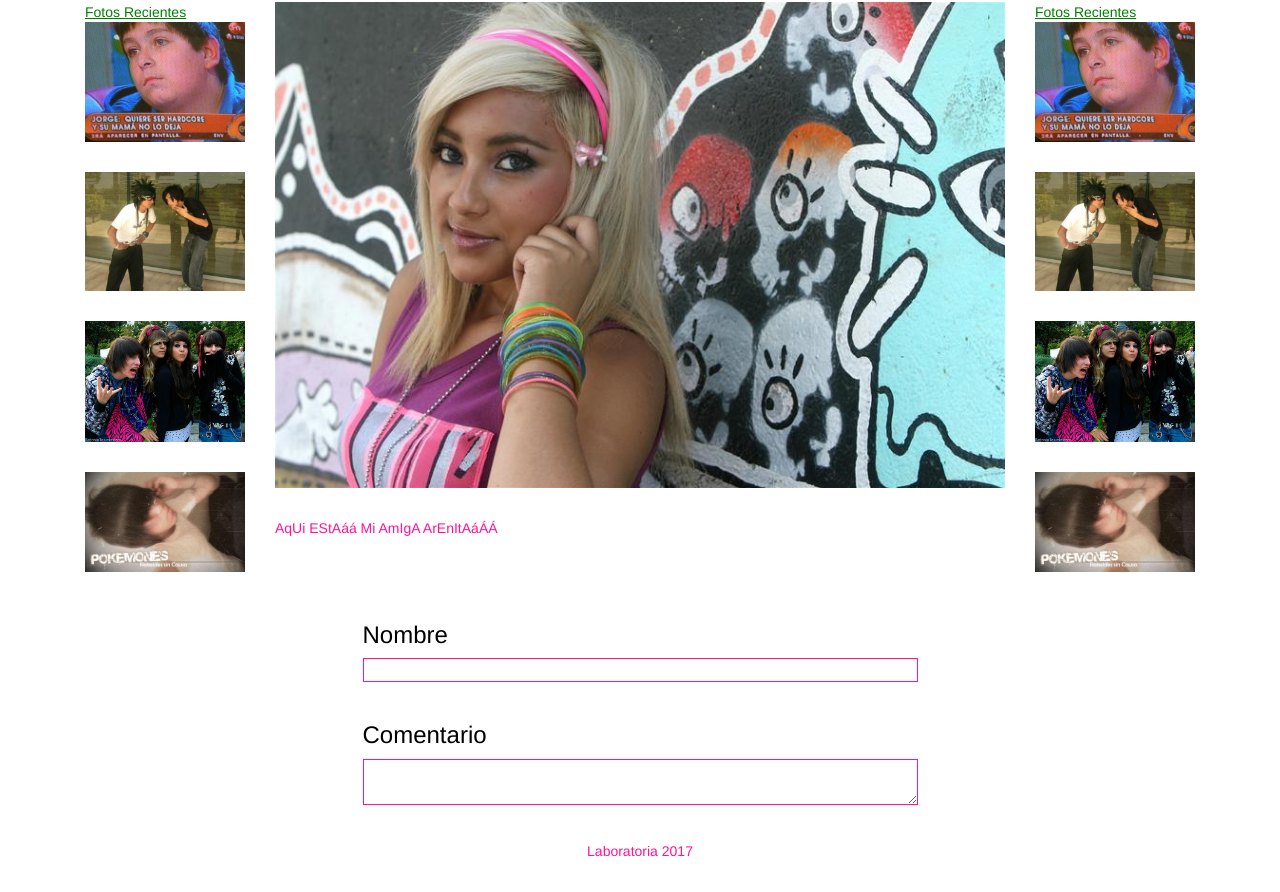
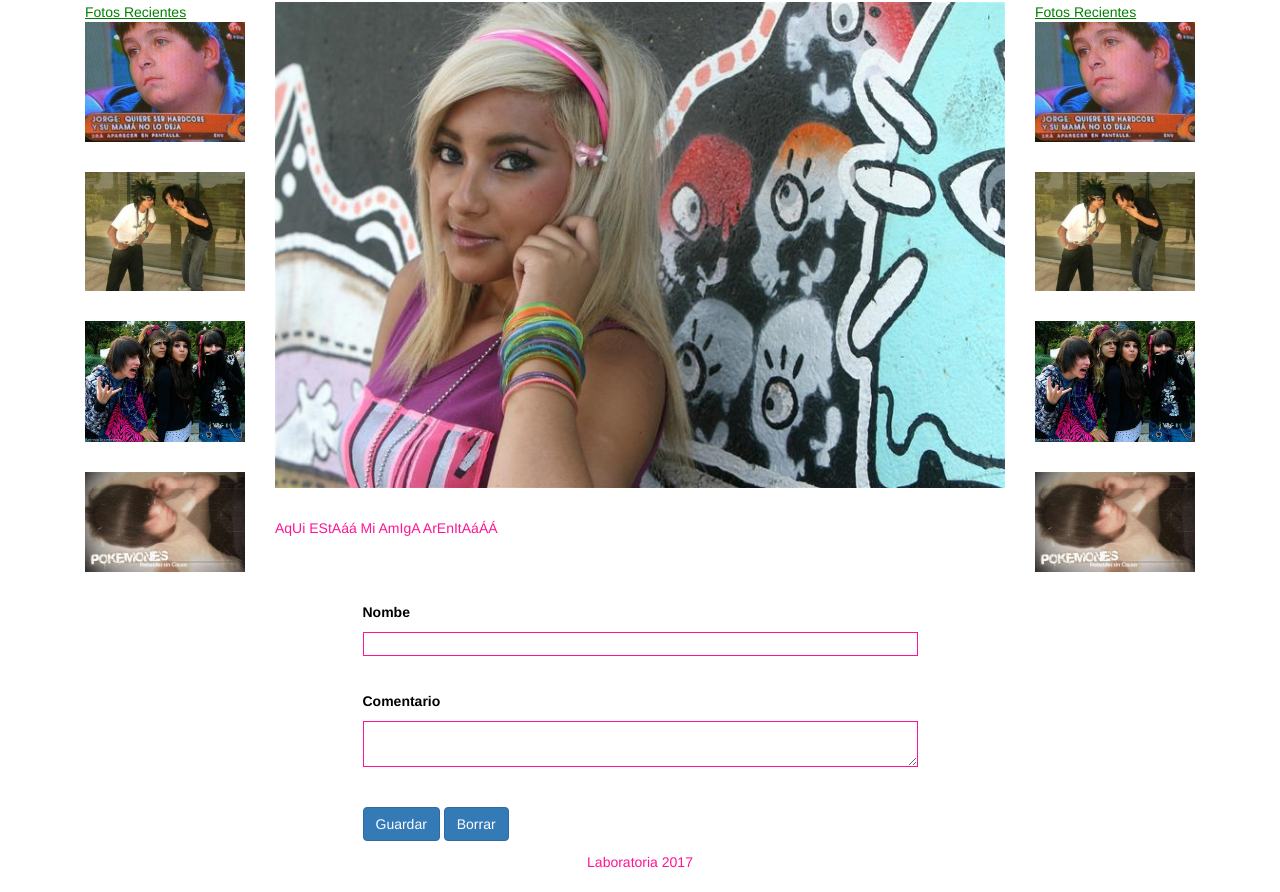
Before and after one commit to aledriandev/Comentarios-Fotolog, a plain HTML site: page index.html in a window 1280 px wide. Shown: the part 191-1083 px from the top of the page. Drawn offline with Linux system fonts and the light colour scheme.

Commit message:
Avanzando

```diff
--- a/css/main.css
+++ b/css/main.css
@@ -26,6 +26,10 @@ h1, p{
 h1{
   font-size: 50px;
   font-weight: bolder;
+}
+
+p>b{
+  color: black;
 }
 
 textarea, input{
@@ -60,3 +64,6 @@ footer{
 
 
 /* Estilos comentarios */
+#ale{
+  background-color: rgba(234, 147, 214, 0.8);
+}
--- a/index.html
+++ b/index.html
@@ -51,15 +51,34 @@
 			<div class="row">
 				<div class="col-md-offset-3 col-md-6">
 					<form Name="formulario">
-						<h3>Nombre</h3>
-						<input type="text" id="clave">
-						<h3>Comentario</h3>
-						<textarea id="valor"></textarea>
+						<div class="row">
+					        <div class="col-lg-12 col-md-12 datos">
+					          <div class="form-group">
+					            <p><b>Nombe</b></p>
+					            <input type="text" id="clave">
+					          </div>
+					        </div>
+					      </div>
+					      <div class="row">
+					        <div class="col-lg-12 col-md-12 datos">
+					          <div class="form-group">
+					            <p><b>Comentario</b></p>
+					            <textarea id="valor"></textarea>
+					          </div>
+					        </div>
+					      </div>
+					      <div class="row">
+					        <div class="col-lg-12 col-md-12">
+					          <button type="button" class="btn btn-primary" onclick="guardarComentario()" value="Guardar comentario">Guardar</button>
+					          <button type="button" class="btn btn-primary" onclick="borrarTodo()" value="Recuperar datos">Borrar</button>
+					        </div>
+					      </div>
 					</form>
 				</div>
 			</div>
 		</div>
 	</section>
+
 	<section class="container">
 		<div class="row">
 			<div class="col-md-offset-3 col-md-6">
--- a/js/main.js
+++ b/js/main.js
@@ -1 +1,35 @@
 /*aquí va tu código*/
+
+function Usuarios (name,coment){
+	this.name = name;
+	this.coment = coment;
+}
+
+var arrayUsuarios = [];
+var nombres;
+var losComents;
+
+function guardarComentario(){
+	localStorage.nombre = document.getElementById('clave').value;
+	localStorage.comentario = document.getElementById('valor').value;
+	var comentarios = new Usuarios(localStorage.nombre,localStorage.comentario);
+	arrayUsuarios.push(comentarios);
+
+	localStorage.setItem('nombre',localStorage.nombre);
+	localStorage.setItem('comentario',localStorage.comentarios);
+	muestraDatos();
+}
+
+function recuperarDatos(){
+}
+
+function muestraDatos(){
+
+	  	for (var i = 0; i < arrayUsuarios.length; i++) {
+	  		document.getElementById('ale').innerHTML =("La clave contiene el valor " + localStorage.getItem("nombre") + "<br />");
+	  		//document.getElementById('ale').innerHTML = arrayUsuarios[i].name + "jsdhksd" + arrayUsuarios[i].coment;
+	  	}
+	  //document.getElementById('ale').innerHTML+=("La clave " + clave + "contiene el valor " + localStorage.getItem(clave) + "<br />");
+
+}
+muestraDatos();
```
